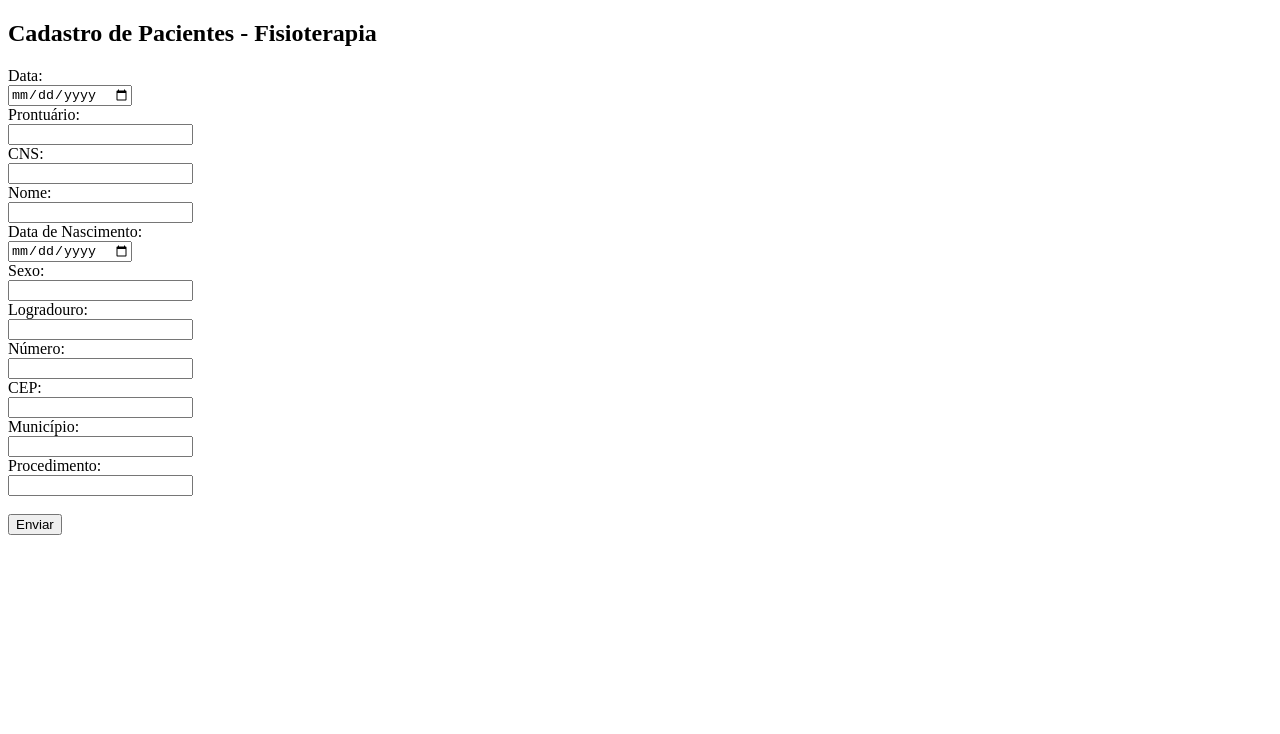
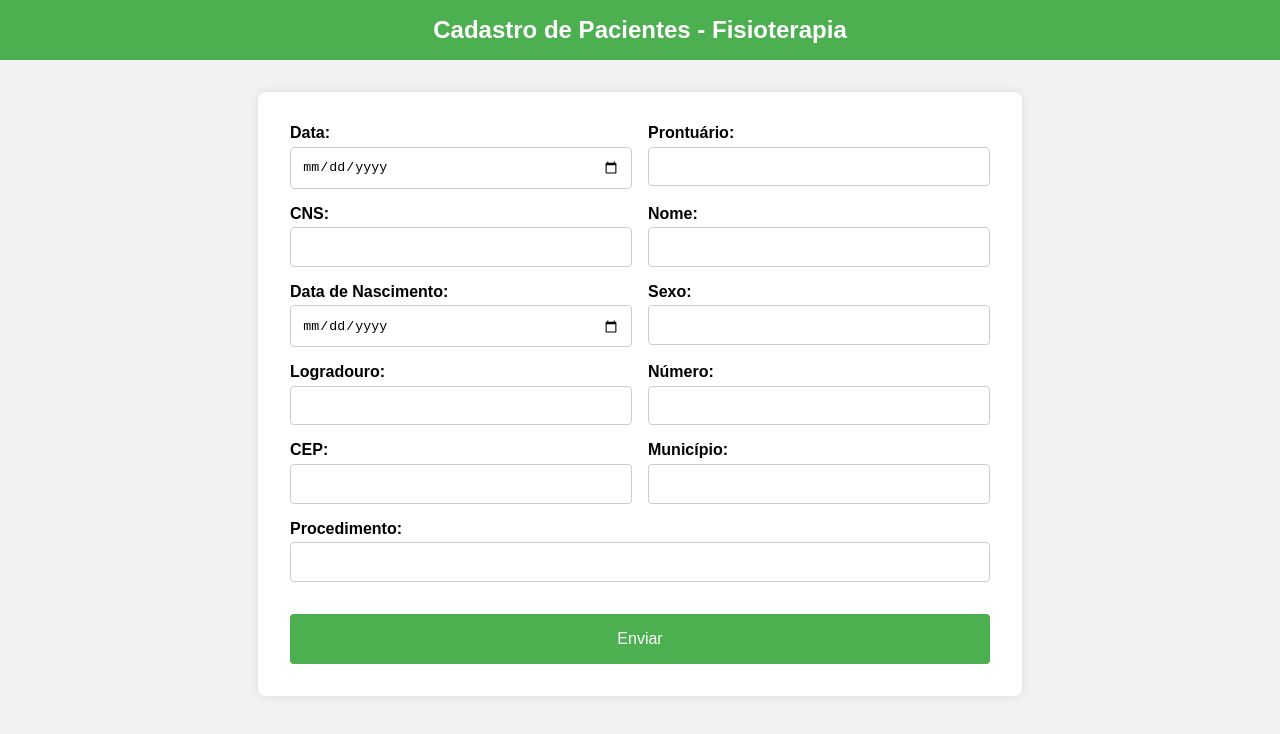
Before and after one commit to lima75231/Fisioterapia, a plain HTML site: page index.html in a window 1280 px wide. Drawn offline with Linux system fonts and the light colour scheme.

Commit message:
form
site

```diff
--- a/index.html
+++ b/index.html
@@ -3,36 +3,162 @@
 <head>
   <meta charset="UTF-8">
   <title>Cadastro de Pacientes</title>
+  <style>
+    body {
+      font-family: Arial, sans-serif;
+      background-color: #f2f2f2;
+      margin: 0;
+      padding: 0;
+    }
+    h2 {
+      text-align: center;
+      background-color: #4CAF50;
+      color: white;
+      margin: 0;
+      padding: 1rem;
+    }
+    form {
+      background: white;
+      padding: 2rem;
+      margin: 2rem auto;
+      max-width: 700px;
+      border-radius: 8px;
+      box-shadow: 0 0 10px rgba(0,0,0,0.1);
+      display: flex;
+      flex-wrap: wrap;
+      gap: 1rem;
+    }
+    .form-group {
+      flex: 1 1 45%; /* cada campo ocupa cerca de 45% */
+      display: flex;
+      flex-direction: column;
+    }
+    label {
+      margin-bottom: 0.3rem;
+      font-weight: bold;
+    }
+    input[type="text"],
+    input[type="date"] {
+      padding: 0.7rem;
+      border: 1px solid #ccc;
+      border-radius: 4px;
+    }
+    .full-width {
+      flex: 1 1 100%; /* para campos que precisam ocupar linha inteira */
+    }
+    button {
+      margin-top: 1rem;
+      width: 100%;
+      padding: 1rem;
+      background-color: #4CAF50;
+      color: white;
+      font-size: 1rem;
+      border: none;
+      border-radius: 4px;
+      cursor: pointer;
+    }
+    button:hover {
+      background-color: #45a049;
+    }
+    #loading {
+      display: none;
+      text-align: center;
+      margin-top: 1rem;
+      color: #555;
+      font-weight: bold;
+    }
+  </style>
 </head>
 <body>
+
 <h2>Cadastro de Pacientes - Fisioterapia</h2>
+
 <form id="formPaciente">
-    <label>Data:</label><br><input type="date" name="DATA"><br>
-    <label>Prontuário:</label><br><input type="text" name="PRONTUARIO"><br>
-    <label>CNS:</label><br><input type="text" name="CNS"><br>
-    <label>Nome:</label><br><input type="text" name="NOME"><br>
-    <label>Data de Nascimento:</label><br><input type="date" name="DATA_NAS"><br>
-    <label>Sexo:</label><br><input type="text" name="SEXO"><br>
-    <label>Logradouro:</label><br><input type="text" name="LOGRADOURO"><br>
-    <label>Número:</label><br><input type="text" name="NUMERO"><br>
-    <label>CEP:</label><br><input type="text" name="CEP"><br>
-    <label>Município:</label><br><input type="text" name="MUNICIPIO"><br>
-    <label>Procedimento:</label><br><input type="text" name="PROCEDIMENTO"><br><br>
+  <div class="form-group">
+    <label>Data:</label>
+    <input type="date" name="DATA">
+  </div>
 
+  <div class="form-group">
+    <label>Prontuário:</label>
+    <input type="text" name="PRONTUARIO">
+  </div>
+
+  <div class="form-group">
+    <label>CNS:</label>
+    <input type="text" name="CNS">
+  </div>
+
+  <div class="form-group">
+    <label>Nome:</label>
+    <input type="text" name="NOME">
+  </div>
+
+  <div class="form-group">
+    <label>Data de Nascimento:</label>
+    <input type="date" name="DATA_NAS">
+  </div>
+
+  <div class="form-group">
+    <label>Sexo:</label>
+    <input type="text" name="SEXO">
+  </div>
+
+  <div class="form-group">
+    <label>Logradouro:</label>
+    <input type="text" name="LOGRADOURO">
+  </div>
+
+  <div class="form-group">
+    <label>Número:</label>
+    <input type="text" name="NUMERO">
+  </div>
+
+  <div class="form-group">
+    <label>CEP:</label>
+    <input type="text" name="CEP">
+  </div>
+
+  <div class="form-group">
+    <label>Município:</label>
+    <input type="text" name="MUNICIPIO">
+  </div>
+
+  <div class="form-group full-width">
+    <label>Procedimento:</label>
+    <input type="text" name="PROCEDIMENTO">
+  </div>
+
+  <div class="form-group full-width">
     <button type="submit">Enviar</button>
+  </div>
+
+  <div id="loading">Enviando dados, por favor aguarde...</div>
 </form>
 
 <script>
   const scriptURL = "https://api.sheetmonkey.io/form/r7qqJhQ3VjvJwyUXHHLELr";
+  const form = document.getElementById("formPaciente");
+  const loading = document.getElementById("loading");
 
-    document.getElementById("formPaciente").addEventListener("submit", function(e) {
+  form.addEventListener("submit", function(e) {
     e.preventDefault();
     const formData = new FormData(this);
 
+    loading.style.display = "block"; // Mostrar mensagem de carregando
+
     fetch(scriptURL, { method: "POST", body: formData })
-        .then(response => alert("Dados enviados com sucesso!"))
-        .catch(error => alert("Erro ao enviar: " + error.message));
+      .then(response => {
+        alert("Dados enviados com sucesso!");
+        form.reset(); // Limpar o formulário
+        loading.style.display = "none"; // Esconder carregando
+      })
+      .catch(error => {
+        alert("Erro ao enviar: " + error.message);
+        loading.style.display = "none"; // Esconder carregando mesmo se erro
+      });
   });
 </script>
+
 </body>
 </html>
```
Lines whose indentation alone changed are shown as unchanged.
